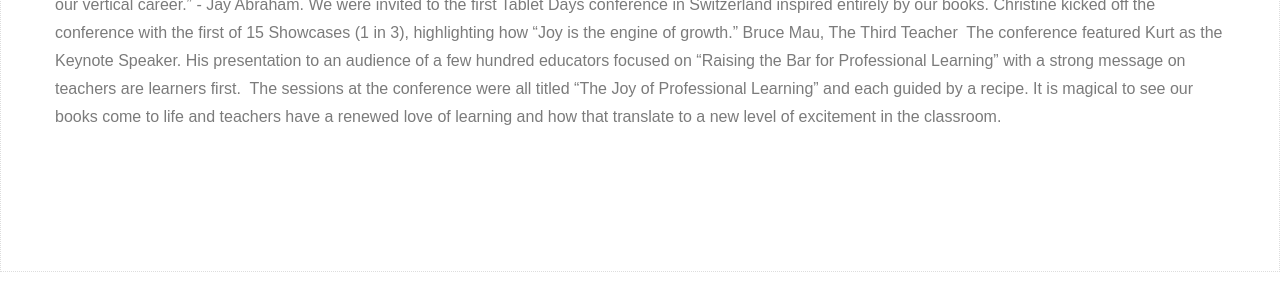
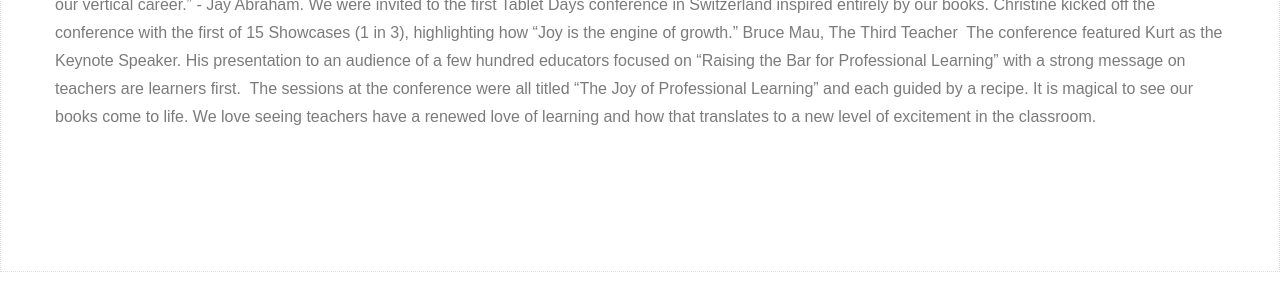
Before and after one commit to meesterkurt/joyofprofessionallearning, a Jekyll site: the page built from _posts/2017-06-20-Tablet-Days.markdown, in a window 1280 px wide. Shown: the part 424-724 px from the top of the page. Built offline with Jekyll 4.4.1, drawn with Linux system fonts in a browser that asks for light colours; nearby versions of some CDN libraries; our own code applies the rules of GitHub Pages for plain Markdown files.

Commit message:
Update 2017-06-20-Tablet-Days.markdown

```diff
--- a/_posts/2017-06-20-Tablet-Days.markdown
+++ b/_posts/2017-06-20-Tablet-Days.markdown
@@ -5,4 +5,4 @@ Christine kicked off the conference with the first of 15 Showcases (1 in 3), hig
 The conference featured Kurt as the Keynote Speaker. His presentation to an audience of a few hundred educators focused on "Raising the Bar for Professional Learning" with a strong message on teachers are learners first.
 <img>
 The sessions at the conference were all titled "The Joy of Professional Learning" and each guided by a recipe.
-It is magical to see our books come to life and teachers have a renewed love of learning and how that translate to a new level of excitement in the classroom.
+It is magical to see our books come to life. We love seeing teachers have a renewed love of learning and how that translates to a new level of excitement in the classroom.
```
